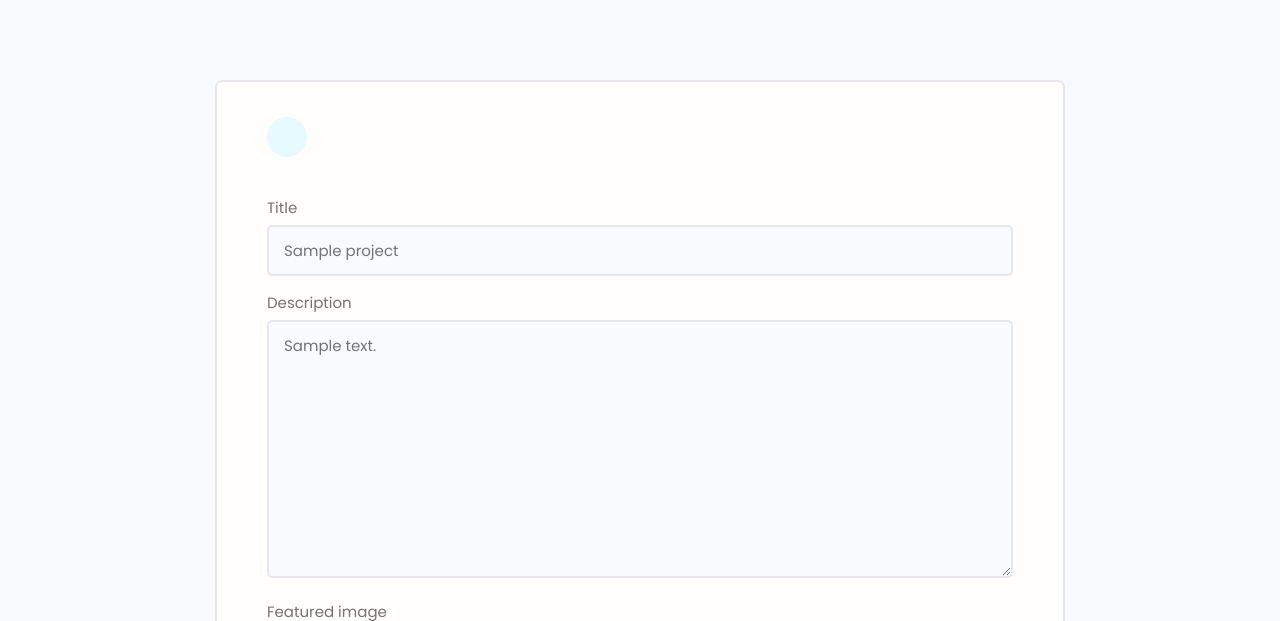
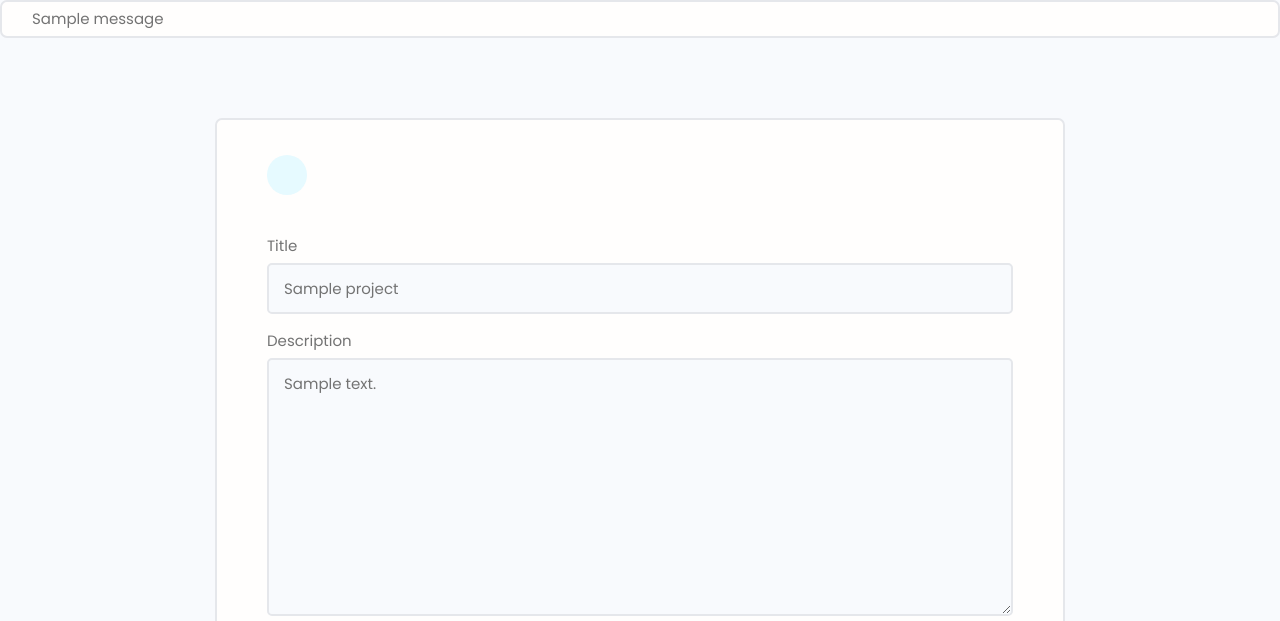
Before and after one commit to hassankabirr/MySite, a Django app: page /projects/update/00000000-0000-0000-0000-000000000001 in a window 1280 px wide. Shown: the part 77-698 px from the top of the page. Run offline with Django 3.2, Linux system fonts and the light colour scheme; a user stored in the database is signed in; tables that the repository leaves empty hold one stand-in row (values such as "Sample post"); one stand-in notice (Sample message) is shown; some libraries are stand-ins or nearby versions.

Commit message:
add django messages

```diff
--- a/projects/views.py
+++ b/projects/views.py
@@ -3,6 +3,7 @@ from django.http import HttpResponse
 from .form import ProjectForm
 from .models import  Project
 from django.contrib.auth.decorators import login_required
+
 # Create your views here.
 
 
--- a/templates/main.html
+++ b/templates/main.html
@@ -21,6 +21,16 @@
     <body>
 
         {% include 'navbar.html' %}
+        {% if messages %}
+        <ul class="messages">
+            {% for message in messages %}
+            <li{% if message.tags %} class="{{ message.tags }}"{% endif %}>
+                {% if message.level == DEFAULT_MESSAGE_LEVELS.ERROR %} {% endif %}
+                {{ message }}
+            </li>
+            {% endfor %}
+        </ul>
+        {% endif %}
         {% block contenet %}
         {% endblock contenet %}
 
```
Also changed, not shown: users/views.py (+5 -3 lines).
